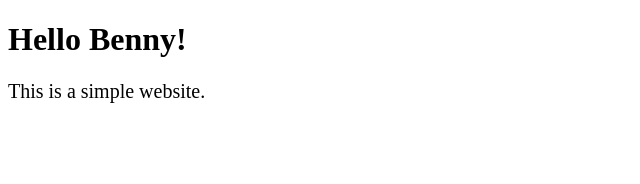
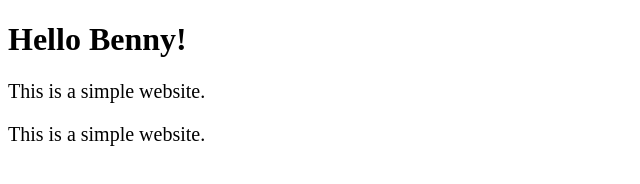
Before and after one commit to nivbadli1/HTML_Example, a plain HTML site: page index.html in a window 1280 px wide. Shown: the whole page, without its empty margins (0-640 px from the left). Drawn offline with Linux system fonts and the light colour scheme.

Commit message:
Update index.html

```diff
--- a/index.html
+++ b/index.html
@@ -7,7 +7,7 @@
 <body>
   <h1>Hello Benny!</h1>
   <p>This is a simple website.</p>
-
+  <p>This is a simple website.</p>
   <script src="alert.js"></script>
 </body>
 </html>
```
